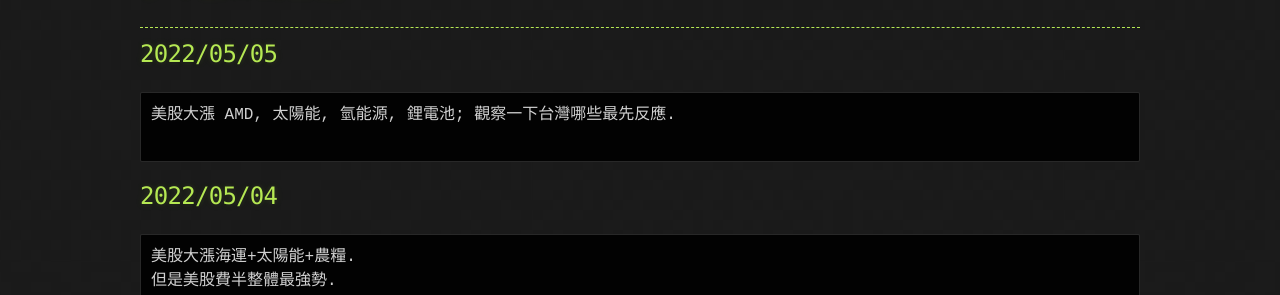
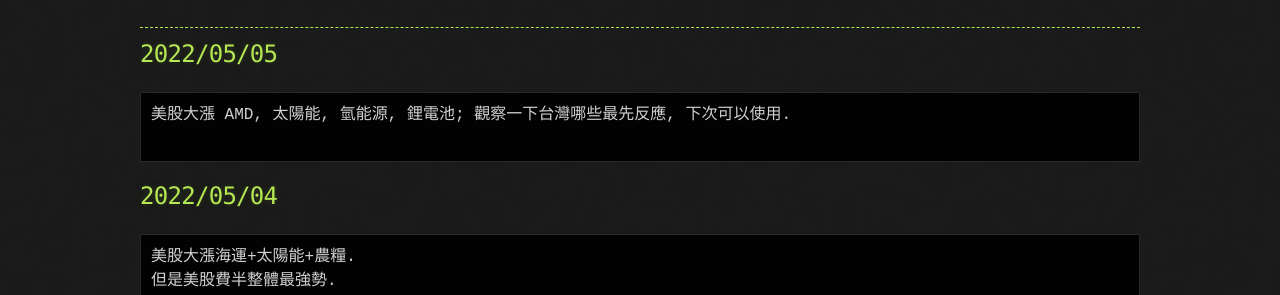
Before and after one commit to lepg5487/Stock_God, a Jekyll site: the page built from index.md, in a window 1280 px wide and 900 px high. Shown: the part 271-566 px from the top of the window. Built offline with Jekyll 4.4.1, drawn with Linux system fonts in a browser that asks for light colours; our own code applies the rules of GitHub Pages for plain Markdown files.

Commit message:
Update index.md

````diff
--- a/index.md
+++ b/index.md
@@ -8,7 +8,7 @@ layout: testlayouts
 
 ## 2022/05/05
 ```
-美股大漲 AMD, 太陽能, 氫能源, 鋰電池; 觀察一下台灣哪些最先反應.
+美股大漲 AMD, 太陽能, 氫能源, 鋰電池; 觀察一下台灣哪些最先反應, 下次可以使用.
 
 ```
 
````
